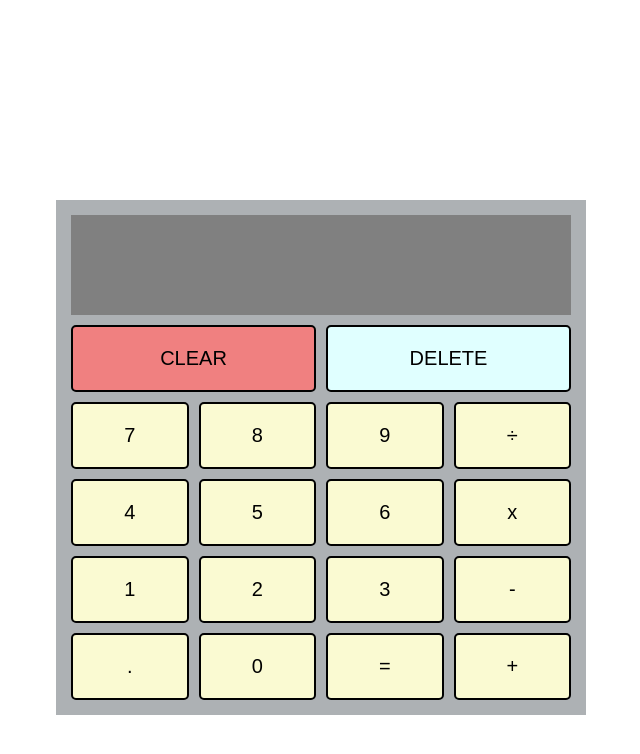
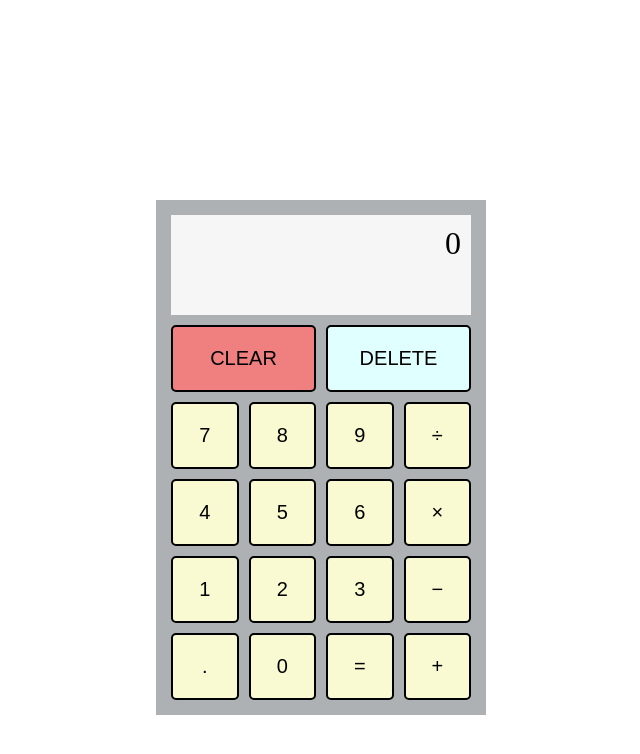
Before and after one commit to jerrywang2352/calculator, a plain HTML site: page index.html in a window 1280 px wide. Both pictures are taken after a click on the button "CLEAR". Shown: the whole page, without its empty margins (319-959 px from the left). Drawn offline with Linux system fonts and the light colour scheme.

Commit message:
Display input expression on UI

```diff
--- a/index.html
+++ b/index.html
@@ -9,7 +9,7 @@
         <div class="interface">
             <div class = "calculator">
                 <div class="display">
-                    <div class = "input"></div>
+                    <div class = "input">0</div>
                     <div class="results"></div>
                 </div>
                 <div class="buttons">
@@ -18,28 +18,28 @@
                         <button type="button" class="C">DELETE</button>
                     </div>
                     <div class="rows">
-                        <button type="button" class="7">7</button>
-                        <button type="button" class="8">8</button>
-                        <button type="button" class="9">9</button>
-                        <button type="button" class="divide">÷</button>
+                        <button type="button" id = "number" class="7">7</button>
+                        <button type="button" id = "number" class="8">8</button>
+                        <button type="button" id = "number" class="9">9</button>
+                        <button type="button" id = "operator" class="divide">÷</button>
 
 
-                        <button type="button" class="4">4</button>
-                        <button type="button" class="5">5</button>
-                        <button type="button" class="6">6</button>
-                        <button type="button" class="multiply">x</button>
+                        <button type="button" id = "number" class="4">4</button>
+                        <button type="button" id = "number" class="5">5</button>
+                        <button type="button" id = "number" class="6">6</button>
+                        <button type="button" id = "operator" class="multiply">×</button>
 
 
-                        <button type="button" class="1">1</button>
-                        <button type="button" class="2">2</button>
-                        <button type="button" class="3">3</button>
-                        <button type="button" class="-">-</button>
+                        <button type="button" id = "number" class="1">1</button>
+                        <button type="button" id = "number" class="2">2</button>
+                        <button type="button" id = "number" class="3">3</button>
+                        <button type="button" id = "operator" class="subtract">−</button>
 
 
                         <button type="button" class=".">.</button>
-                        <button type="button" class="0">0</button>
+                        <button type="button" id = "number" class="0">0</button>
                         <button type="button" class="equal">=</button>
-                        <button type="button" class="add">+</button>
+                        <button type="button" id = "operator" class="add">+</button>
                     </div>
                 </div>
             </div>
--- a/script.js
+++ b/script.js
@@ -1,9 +1,52 @@
-const buttons = document.querySelectorAll("button");
-buttons.forEach((button) => {
-    button.addEventListener("click",() => {
-        alert("hello world");
+const numbers = document.querySelectorAll("#number");
+const operators = document.querySelectorAll("#operator");
+const AC = document.querySelector(".AC");
+const C = document.querySelector(".C");
+const equal = document.querySelector(".equal");
+const input = document.querySelector(".input");
+const results = document.querySelector(".results");
+
+let expression = [];
+let currNum = "";
+
+//show user number input
+numbers.forEach((button) => {
+    button.addEventListener("click",(e) => {
+        currNum += e.target.innerText;
+        input.innerText = expression.join(" ") + " "+ currNum;
+        console.log(expression.join(" "));
     });
 });
+
+//show user basic math operator input
+operators.forEach((button) => {
+    button.addEventListener("click",(e) => {
+        if (currNum.length != 0) {
+            expression.push(currNum);
+            currNum = "";
+        }
+        if ("+−×÷".split("").includes(expression[expression.length-1])) {
+            expression[expression.length-1] = e.target.innerText;
+        } else {
+            expression.push(e.target.innerText);
+        }
+        input.innerText = expression.join(" ");
+        console.log(expression.join(" "));
+    });
+});
+
+//Reset currNum
+C.addEventListener("click",() => {
+    currNum = "";
+});
+
+//Reset Calculator
+AC.addEventListener("click",() => {
+    currNum = "";
+    expression = [];
+    input.innerText = "0";
+    results.innerText = "";
+})
 
 
 function operate(a,b,operator) {
--- a/style.css
+++ b/style.css
@@ -12,10 +12,28 @@
 
 /*Calculator output*/
 .display {
-    background-color: gray;
-    width: 500px;
+    display: flex;
+    flex-direction: column;
+    background-color: #f6f6f6;
+    width: 300px;
     margin: 5px;
     height: 100px;
+}
+
+.input {
+    text-align: end;
+    font-size: 32px;
+    height: 50px;
+    margin-top: 10px;
+    margin-right: 10px;
+}
+
+.results {
+    text-align: end;
+    font-size: 48px;
+    height:50px;
+    margin-bottom: 10px;
+    margin-right: 10px;
 }
 
 /*Clear and Delete Buttons*/
```
